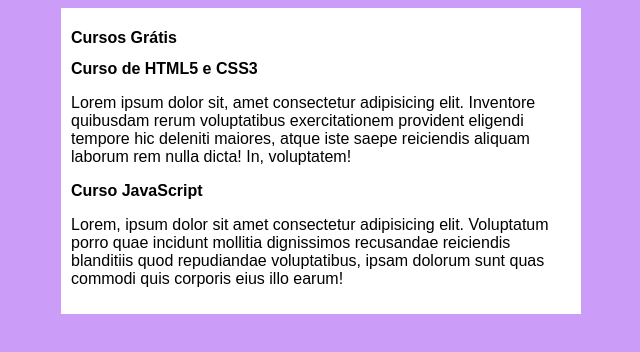
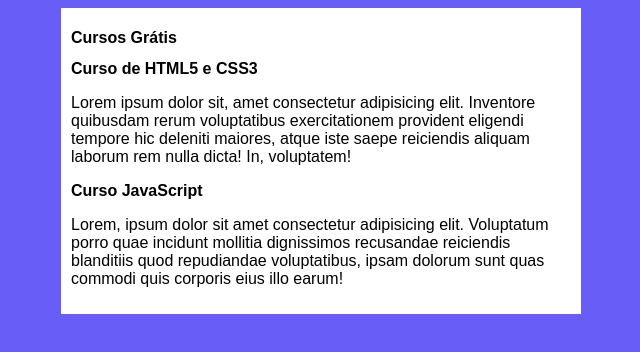
Before and after one commit to edemarcos/projeto-site, a plain HTML site: page index.html in a window 1280 px wide. Shown: the whole page, without its empty margins (319-959 px from the left). Drawn offline with Linux system fonts and the light colour scheme.

Commit message:
background

```diff
--- a/estilos/style.css
+++ b/estilos/style.css
@@ -4,7 +4,7 @@
 }
 
 body{
-    background-color: rgb(204, 157, 248);
+    background-color: rgb(104, 94, 247);
 }
 
 main{
```
